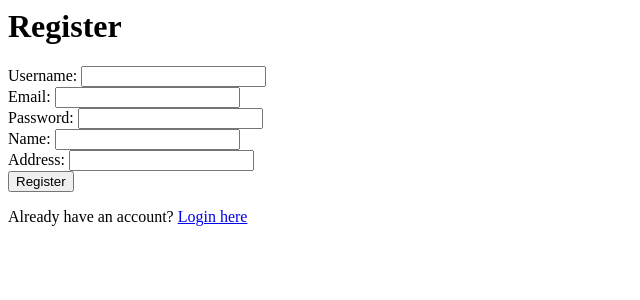
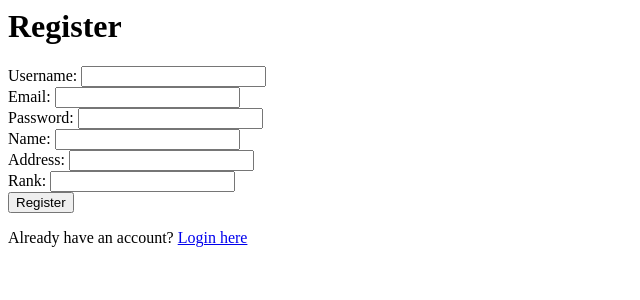
Before and after one commit to carnation-asters/dbms-se_033_054, a Flask app: page /register/student in a window 1280 px wide. Shown: the top 300 px of the page, without its empty margins (0-640 px from the left). Run offline with Flask 3, Linux system fonts and the light colour scheme.

Commit message:
hi again

```diff
--- a/controllers/model.py
+++ b/controllers/model.py
@@ -33,6 +33,7 @@ class Student(db.Model):
     name = db.Column(db.String(50), nullable=False)
     address = db.Column(db.String(200), nullable=True)
     eligibility_status = db.Column(db.Boolean, default=False)  # New field
+    rank= db.Column(db.Integer,nullable=False)
     seat_preferences = db.relationship('SeatPreference', back_populates='student')  # Relationship with SeatPreference
 
 #Major model
--- a/controllers/routes.py
+++ b/controllers/routes.py
@@ -56,15 +56,16 @@ def register_student():
         password = request.form.get('password')
         name = request.form.get('name')
         address = request.form.get('address')
+        rank=request.form.get('rank')
         role = 'STUDENT'
 
         # Debugging output
         print(f"Request method: {request.method}")
-        print(f"Creating user with Username: {username}, Email: {email}, Password: {password}, Role: {role}")
+        print(f"Creating user with Username: {username}, Email: {email}, Password: {password}, Role: {role},Rank: {rank}")
         print(f"Form data: {request.form}")
 
         # Validate inputs
-        if not username or not email or not password or not name or not address:
+        if not username or not email or not password or not name or not address or not rank:
             flash('Please fill in all fields.')
             return redirect(url_for('main.register_student'))
 
@@ -87,7 +88,7 @@ def register_student():
             return redirect(url_for('main.register_student'))
 
         # Create a customer entry
-        student = Student(id=new_user.id, name=name, address=address)
+        student = Student(id=new_user.id, name=name, address=address,rank=rank)
         db.session.add(student)
 
         try:
--- a/templates/register_student.html
+++ b/templates/register_student.html
@@ -33,6 +33,10 @@
         <input type="text" id="address" name="address" required>
         <br>
 
+        <label for="rank">Rank:</label>
+        <input type="number" id="rank" name="rank" required>
+        <br>
+
         <input type="submit" value="Register">
     </form>
     <p>Already have an account? <a href="{{ url_for('main.login') }}">Login here</a></p>
```
Also changed, not shown: instance/household_services_2519.db.
